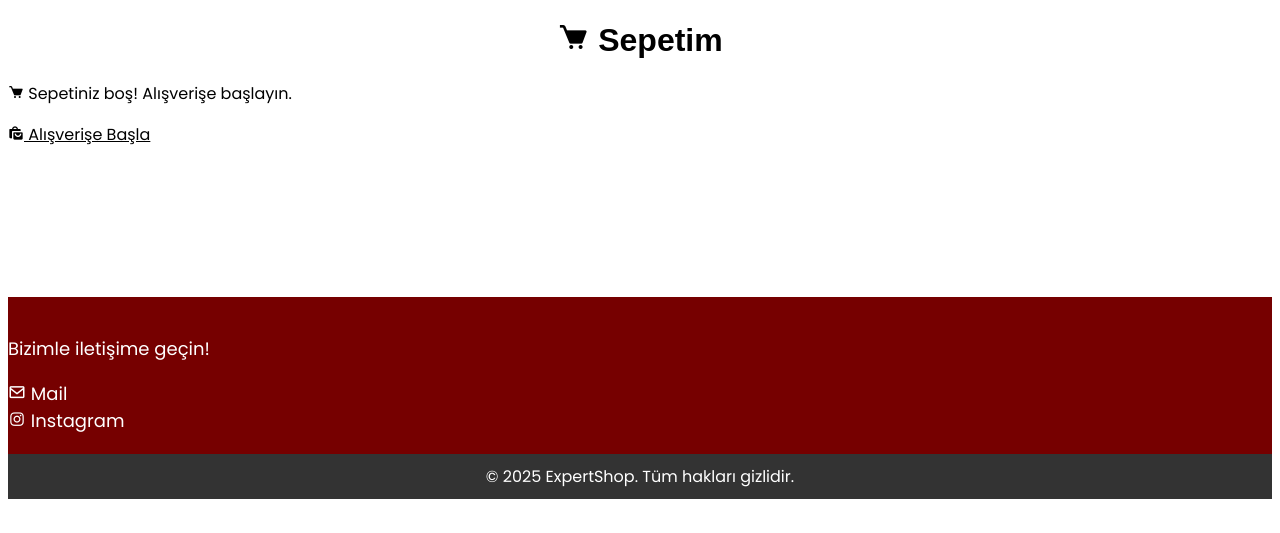
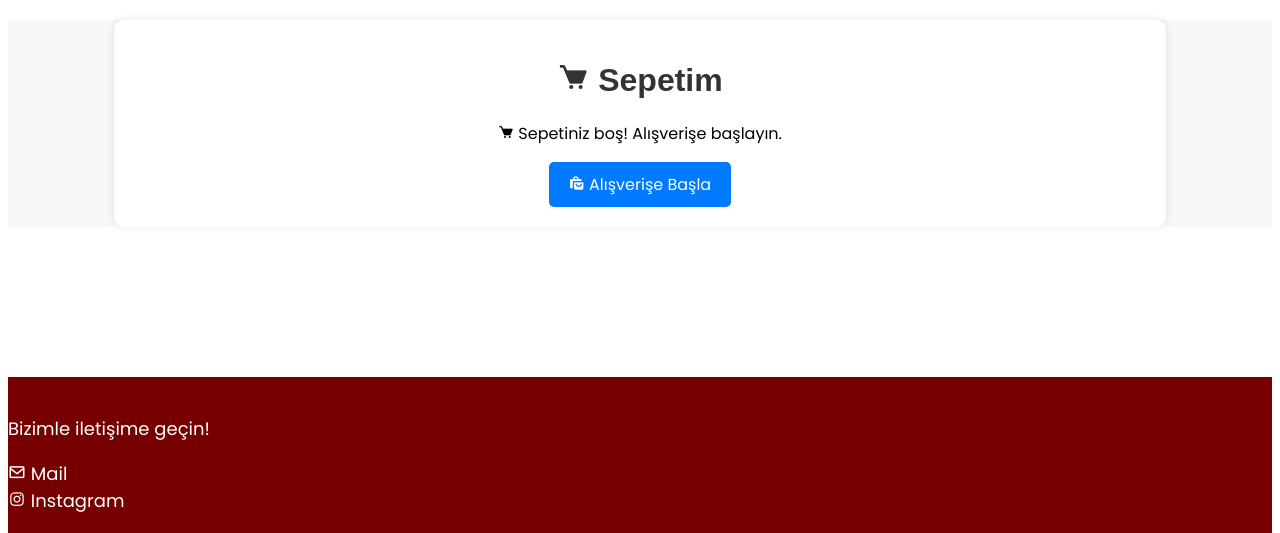
Before and after one commit to ofcRealXT/ExpertShop, a Flask app: page /sepet in a window 1280 px wide. Shown: the part 60-593 px from the top of the page. Run offline with Flask 3, Linux system fonts and the light colour scheme; the visitor is signed in with stand-in values (Sample User, id 1); data that the repository does not hold is empty.

Commit message:
Update cart.html

```diff
--- a/templates/cart.html
+++ b/templates/cart.html
@@ -5,7 +5,7 @@
     <meta name="viewport" content="width=device-width, initial-scale=1.0">
     <link rel="icon" type="image/png" href="{{ url_for('static', filename='Images/favicon.ico') }}">
     <link rel="stylesheet" href="{{ url_for('static', filename='CSS/main.css') }}">
-    <link rel="stylesheet" href="{{ url_for('static', filename='CSS/cart_shop.css') }}">
+    <link rel="stylesheet" href="{{ url_for('static', filename='CSS/shopping.css') }}">
     <link rel="stylesheet" href="https://unpkg.com/boxicons@2.1.4/css/boxicons.min.css">
     <title>Sepetiniz</title>
 </head>
@@ -24,7 +24,7 @@
             </div>
         {% endif %}
     {% endwith %}
-    <main id="cart-main">
+    <main class="container-main">
         <div class="container">
             <h1><i class="bx bxs-cart"></i> Sepetim</h1>
 
@@ -69,18 +69,18 @@
                     </tbody>
                 </table>
 
-                <div id="cart-summary">
+                <div class="cart-summary">
                     <h3>Toplam: <span id="cart-total">{{ total_price }}</span>₺</h3>
-                    <div id="cart-buttons">
-                        <a href="{{ url_for('home') }}" id="continue-btn"><i class='bx bxs-shopping-bags' ></i> Alışverişe Devam Et</a>
-                        <a href="{{ url_for('empty_cart') }}" id="empty-btn"><i class="bx bx-trash"></i> Sepeti Boşalt</a>
-                        <a href="{{ url_for('complete_purchase') }}" id="checkout-btn"><i class='bx bx-credit-card'></i> Satın Al</a>
+                    <div class="cart-buttons">
+                        <a href="{{ url_for('home') }}" class="continue-btn"><i class='bx bxs-shopping-bags' ></i> Alışverişe Devam Et</a>
+                        <a href="{{ url_for('empty_cart') }}" class="empty-btn"><i class="bx bx-trash"></i> Sepeti Boşalt</a>
+                        <a href="{{ url_for('payment', total_price= total_price) }}" class="checkout-btn"><i class='bx bx-credit-card'></i> Satın Al</a>
                     </div>
                 </div>
 
             {% else %}
                 <p class="empty-cart"><i class="bx bxs-cart"></i> Sepetiniz boş! Alışverişe başlayın.</p>
-                <a href="{{ url_for('home') }}" id="continue-btn"><i class='bx bxs-shopping-bags' ></i> Alışverişe Başla</a>
+                <a href="{{ url_for('home') }}" class="continue-btn"><i class='bx bxs-shopping-bags' ></i> Alışverişe Başla</a>
             {% endif %}
         </div>
     </main>
```
